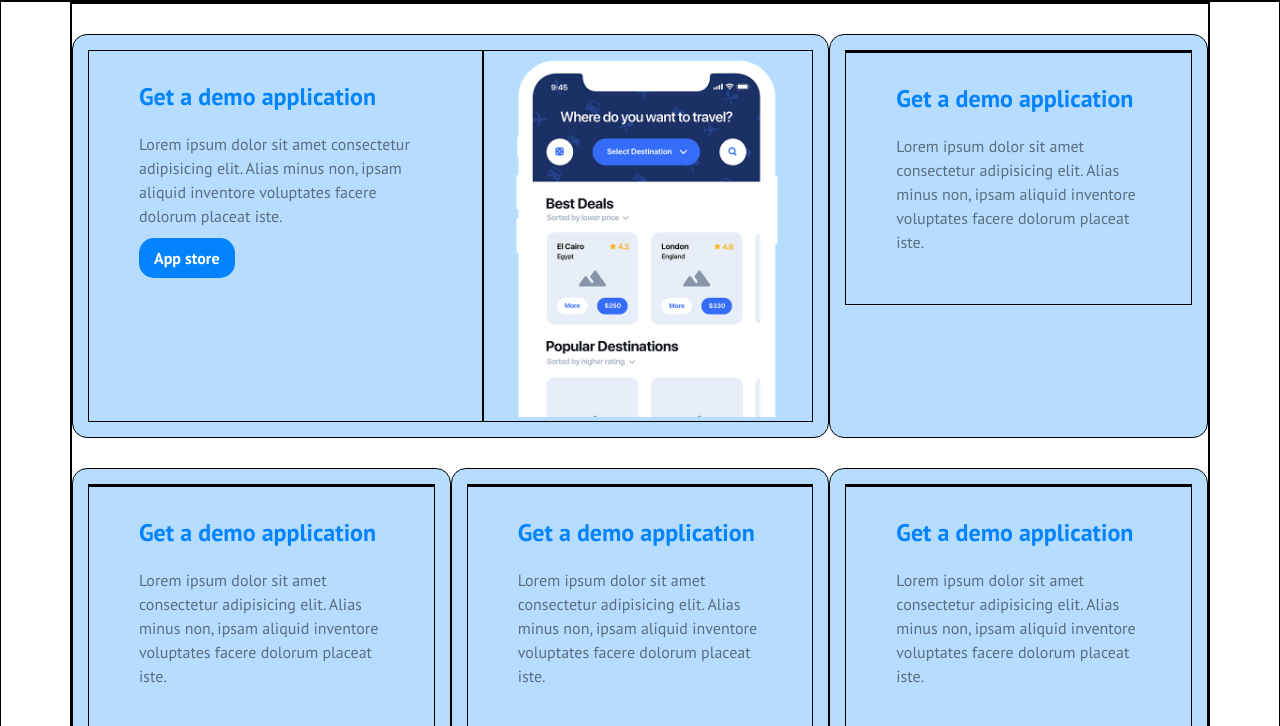
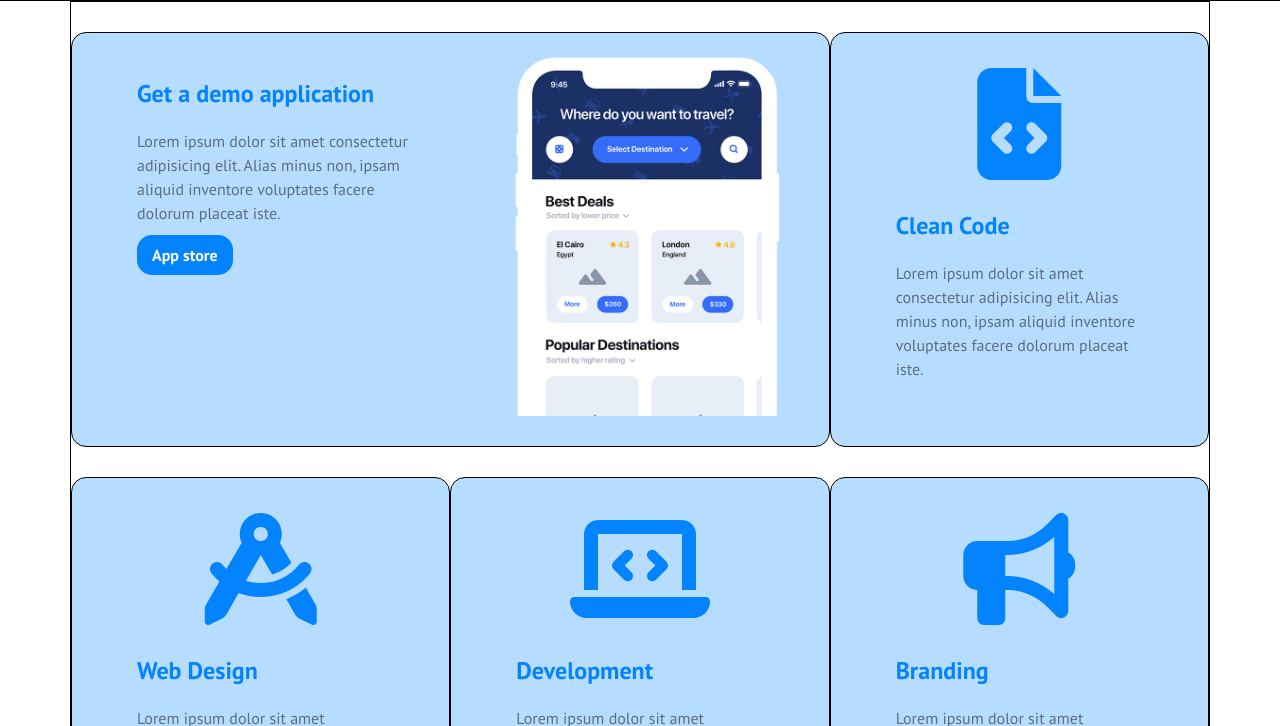
Before and after one commit to dario-bennardino/htmlcss-responsive-layout, a plain HTML site: page index.html in a window 1280 px wide. Shown: the part 74-800 px from the top of the page. Drawn offline with Linux system fonts and the light colour scheme.

Commit message:
[add] fine section demo

```diff
--- a/index.html
+++ b/index.html
@@ -44,44 +44,52 @@
     </header>
 
         <!-- Section Demo -->
-        <section class="demo debug">
-            <div class="container debug">
-                <div class="row debug">
-                    <div class="col debug">
-                        <div class="text-demo debug">
+        <section class="demo">
+            <div class="container">
+                <div class="row">
+                    <div class="col">
+                        <div class="text-demo">
                             <h2>Get a demo application</h2>
                             <p>Lorem ipsum dolor sit amet consectetur adipisicing elit. Alias minus non, ipsam aliquid inventore voluptates facere dolorum placeat iste.</p>
                             <botton class="app-store">App store</botton>
                         </div>
-                        <div class="img-demo debug">
+                        <div class="img-demo">
                             <img src="img/phone.png" alt="">
                         </div>
                     </div>
-                    <div class="col debug">
-                        <div class="img-demo debug"></div>
-                        <div class="text-demo debug">
-                            <h2>Get a demo application</h2>
+                    <div class="col">
+                        <div class="img-demo">
+                            <i class="fa-solid fa-file-code"></i>
+                        </div>
+                        <div class="text-demo">
+                            <h2>Clean Code</h2>
                             <p>Lorem ipsum dolor sit amet consectetur adipisicing elit. Alias minus non, ipsam aliquid inventore voluptates facere dolorum placeat iste.</p>
                         </div>
                     </div>
-                    <div class="col debug">
-                        <div class="img-demo debug"></div>
-                        <div class="text-demo debug">
-                            <h2>Get a demo application</h2>
+                    <div class="col">
+                        <div class="img-demo">
+                            <i class="fa-solid fa-compass-drafting"></i>
+                        </div>
+                        <div class="text-demo">
+                            <h2>Web Design</h2>
                             <p>Lorem ipsum dolor sit amet consectetur adipisicing elit. Alias minus non, ipsam aliquid inventore voluptates facere dolorum placeat iste.</p>
                         </div>
                     </div>
-                    <div class="col debug">
-                        <div class="img-demo debug"></div>
-                        <div class="text-demo debug">
-                            <h2>Get a demo application</h2>
+                    <div class="col">
+                        <div class="img-demo">
+                            <i class="fa-solid fa-laptop-code"></i>
+                        </div>
+                        <div class="text-demo">
+                            <h2>Development</h2>
                             <p>Lorem ipsum dolor sit amet consectetur adipisicing elit. Alias minus non, ipsam aliquid inventore voluptates facere dolorum placeat iste.</p>
                         </div>
                     </div>
-                    <div class="col debug">
-                        <div class="img-demo debug"></div>
-                        <div class="text-demo debug">
-                            <h2>Get a demo application</h2>
+                    <div class="col">
+                        <div class="img-demo">
+                            <i class="fa-solid fa-bullhorn"></i>
+                        </div>
+                        <div class="text-demo">
+                            <h2>Branding</h2>
                             <p>Lorem ipsum dolor sit amet consectetur adipisicing elit. Alias minus non, ipsam aliquid inventore voluptates facere dolorum placeat iste.</p>
                         </div>
                     </div>
--- a/style.css
+++ b/style.css
@@ -144,6 +144,14 @@ row,
     color: var(--colore-testo-demo);
     padding: 20px 0;
     line-height: 1.5;
+}
+
+.col i{
+    color: var(--colore-primario);
+    font-size: 7rem;
+    display: flex;
+    justify-content: center;
+    padding-top: 20px;
 }
 
 .app-store{
```
